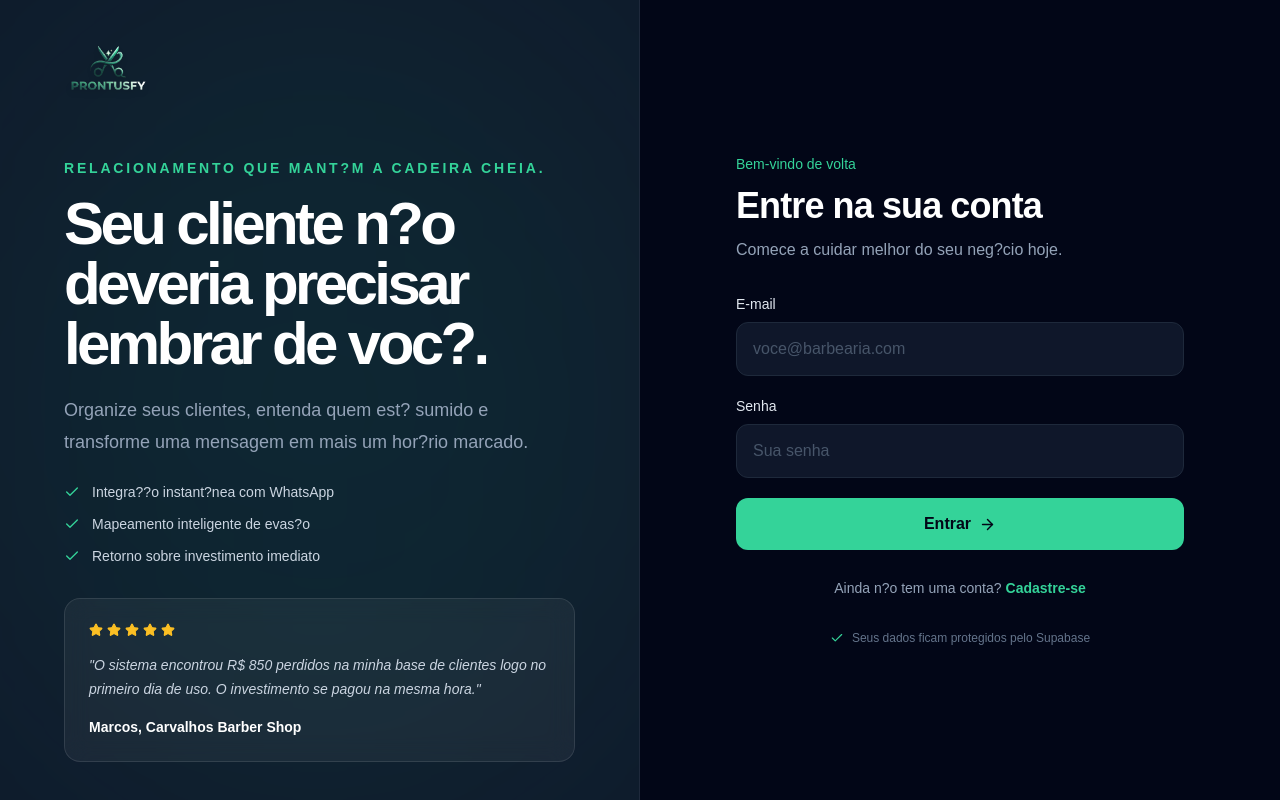
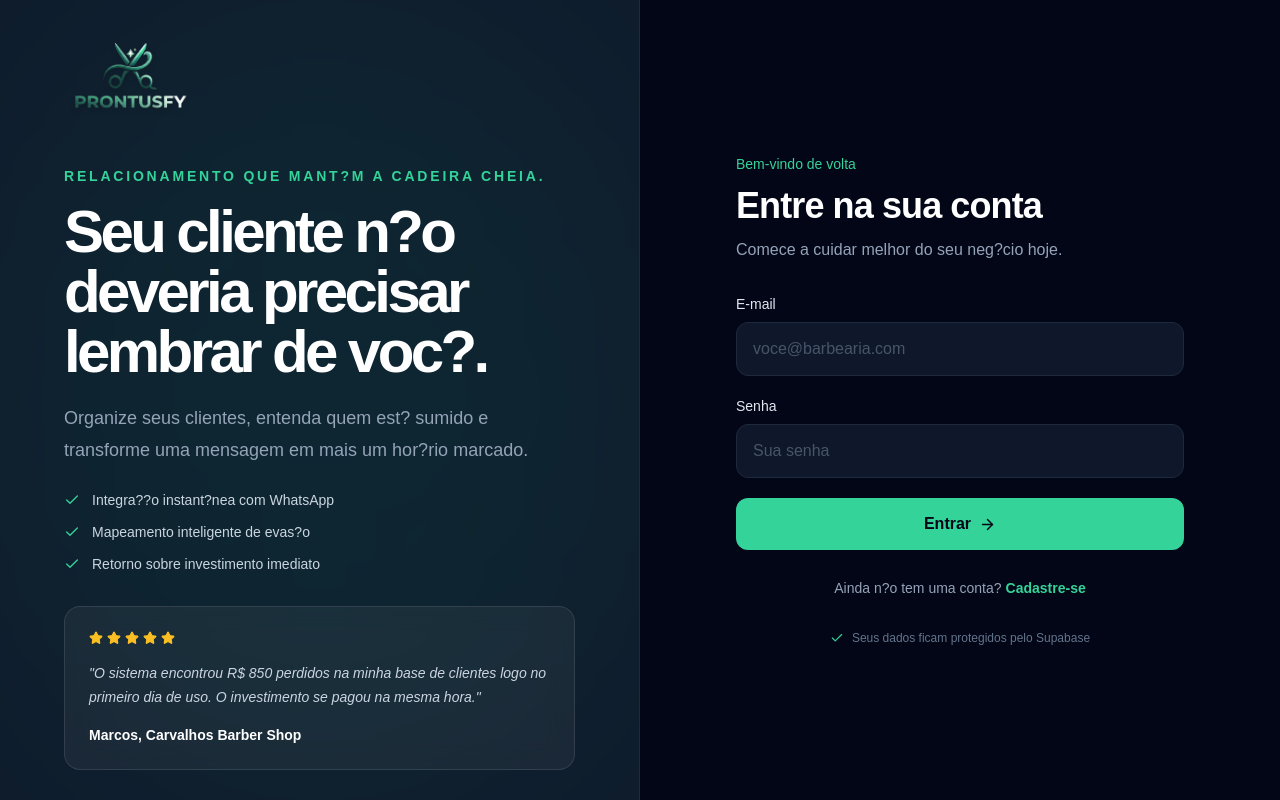
Before and after one commit to barbergrowth523-del/localgrowth, a Next.js app in the folder frontend/: page /login in a window 1280 px wide. Built offline with nearby package versions, Linux system fonts and the light colour scheme.

Commit message:
increase authentication logo prominence

```diff
--- a/frontend/components/auth/AuthLayout.tsx
+++ b/frontend/components/auth/AuthLayout.tsx
@@ -12,7 +12,7 @@ export function AuthLayout({ children, aside }: AuthLayoutProps) {
       <aside className="relative hidden w-1/2 flex-col justify-center overflow-hidden border-r border-slate-800 bg-slate-900 px-10 py-12 lg:flex xl:px-16">
         <div className="pointer-events-none absolute left-1/2 top-1/2 h-[120%] w-[120%] -translate-x-1/2 -translate-y-1/2 rounded-full bg-emerald-500/10 blur-[160px]" />
         <div className="relative z-10 mx-auto w-full max-w-2xl">
-          <BrandLogo className="mb-2" markClassName="h-16 w-auto max-w-[220px]" />
+          <BrandLogo markClassName="h-24 w-auto max-w-[300px]" />
           {aside}
         </div>
       </aside>
--- a/frontend/components/auth/login-form.tsx
+++ b/frontend/components/auth/login-form.tsx
@@ -29,7 +29,7 @@ export function LoginForm({ initialMode = 'login' }: { initialMode?: 'login' | '
   return (
     <AuthLayout
       aside={
-        <div className="mt-12">
+        <div className="mt-8">
           <p className="mb-4 text-sm font-bold uppercase tracking-[.2em] text-emerald-400">Relacionamento que mant?m a cadeira cheia.</p>
           <h1 className="text-5xl font-semibold leading-[.98] tracking-[-.06em] text-white xl:text-6xl">Seu cliente n?o deveria precisar lembrar de voc?.</h1>
           <p className="mt-5 text-base leading-7 text-slate-400 xl:text-lg xl:leading-8">Organize seus clientes, entenda quem est? sumido e transforme uma mensagem em mais um hor?rio marcado.</p>
```
